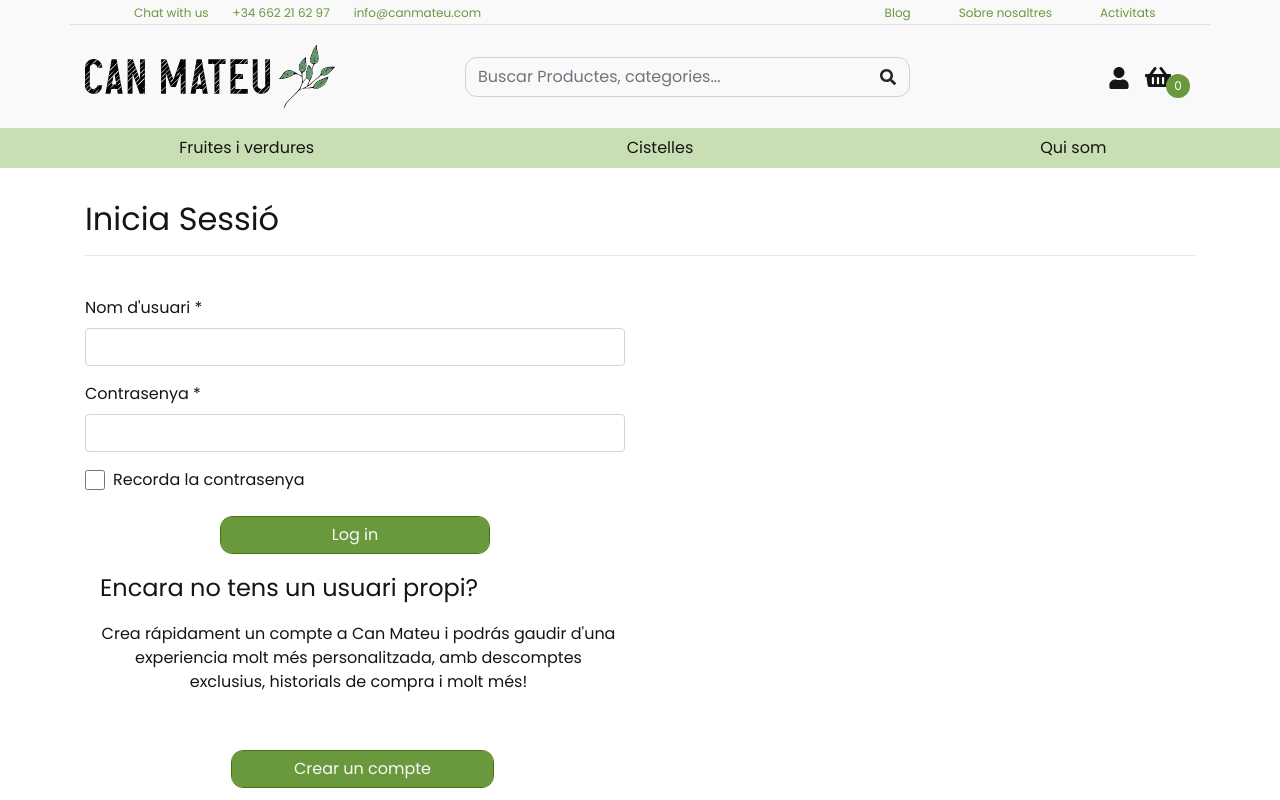
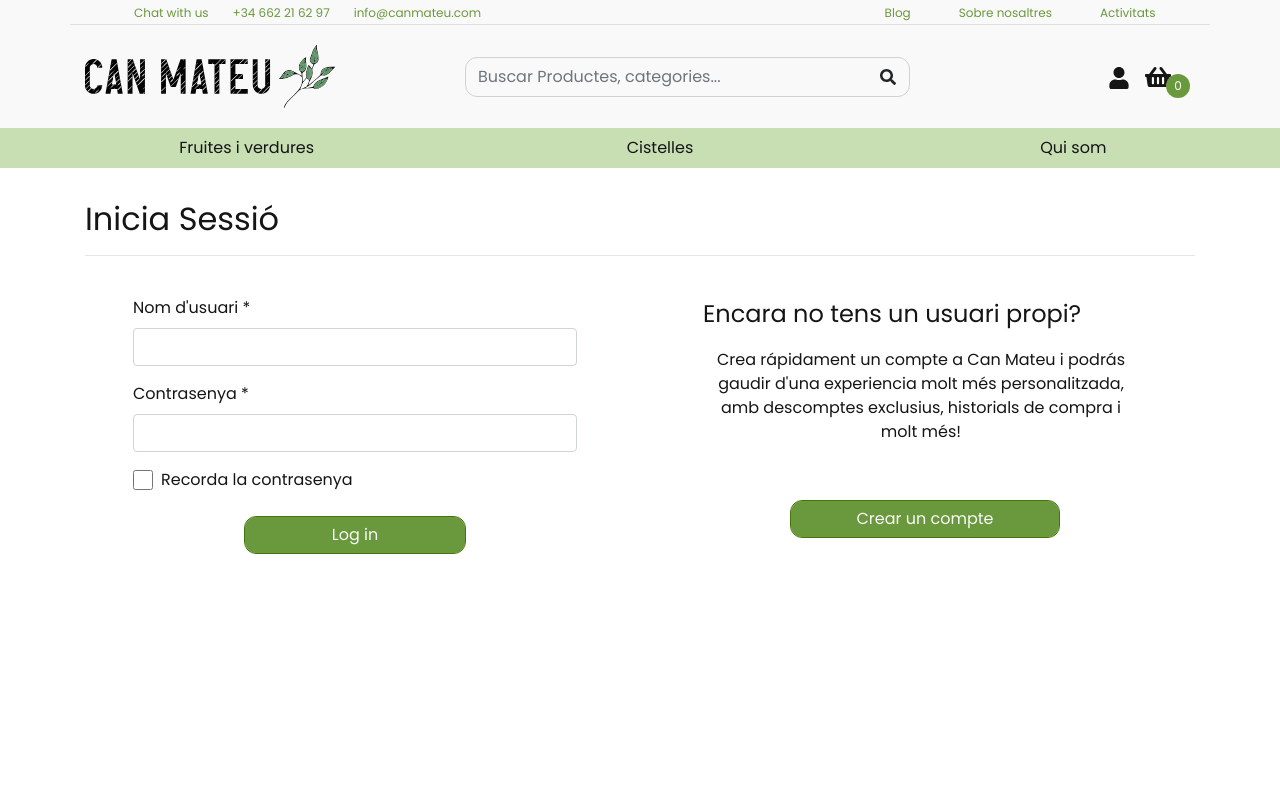
Before and after one commit to SalvadorSC/can-manel-front, a React (Create React App) app: page /iniciar-sessio in a window 1280 px wide. Shown: the top 800 px of the page. Built offline with nearby package versions, Linux system fonts and the light colour scheme; no server answers.

Commit message:
Put admin product CRUD and minor css tweakings login and homepage

```diff
--- a/src/componentes/AdminForm/AdminForm.js
+++ b/src/componentes/AdminForm/AdminForm.js
@@ -2,6 +2,7 @@ import "./AdminForm.css";
 import { FaTimes } from "react-icons/fa";
 import { useContext, useState } from "react";
 import { AuthContext } from "../../context/AuthContext";
+import { string } from "prop-types";
 
 export const AdminForm = (props) => {
   const {
@@ -24,6 +25,19 @@ export const AdminForm = (props) => {
   const sendDataToApi = async (tipoDeForm) => {
     if (tipoDeForm === "editar") {
       console.log(tipoDeForm);
+
+      if (typeof editedProduct.photoUrl === "string") {
+        console.log(editedProduct);
+        const id = editedProduct._id;
+        delete editedProduct._id;
+        const resp = await fetch(urlAPI + `products/product-no-image/${id}`, {
+          method: "PUT",
+          body: editedProduct,
+          headers: {
+            Authorization: "Bearer " + token,
+          },
+        });
+      } else {
         const editedProductFormData = new FormData();
         editedProductFormData.append("photoUrl", editedProduct.photoUrl);
         editedProductFormData.append("name", editedProduct.name);
@@ -44,8 +58,8 @@ export const AdminForm = (props) => {
             },
           }
         );
+      }
       console.log(editedProduct);
-      console.log(editedProductFormData);
       toggleFormEdit();
       loadProducts();
     } else {
@@ -59,6 +73,7 @@ export const AdminForm = (props) => {
       newProduct.append("discount", editedProduct.discount);
       newProduct.append("date", editedProduct.date);
       newProduct.append("stock", editedProduct.stock);
+
       const resp = await fetch(urlAPI + "products/new-product/", {
         method: "POST",
         body: newProduct,
--- a/src/componentes/AdminProduct/AdminProduct.js
+++ b/src/componentes/AdminProduct/AdminProduct.js
@@ -26,7 +26,6 @@ export const AdminProduct = (props) => {
   const toggleFormEdit = () => {
     setFormEditOpen(!formEditOpen);
     setProductEdited(product);
-    console.log(product);
   };
   const showImg = () => {
     setOpen(!open);
@@ -65,7 +64,6 @@ export const AdminProduct = (props) => {
             className="icon-edit"
             onClick={() => {
               toggleFormEdit();
-              toggleForm(false);
               setAction("edit");
               setProductEdited(product);
             }}
--- a/src/paginas/homePage/HomePage.css
+++ b/src/paginas/homePage/HomePage.css
@@ -9,13 +9,17 @@
   width: 100%;
   height: 460px;
   border-radius: 15px;
-  background-image: url("https://picsum.photos/750/440");
+  background-image: url("https://images.unsplash.com/photo-1471248026681-35a45d5530a3?ixid=MnwxMjA3fDB8MHxwaG90by1wYWdlfHx8fGVufDB8fHx8&ixlib=rb-1.2.1&auto=format&fit=crop&w=759&q=80");
   background-size: cover;
 }
 
 .homepage-element-small {
   height: 220px;
-  background-image: url("https://picsum.photos/400/220");
+  background-image: url("https://media.istockphoto.com/photos/masia-in-catalonia-spain-picture-id145154657?b=1&k=6&m=145154657&s=612x612&w=0&h=WaO9ejW95gG1fBP7Ak2m6qAosK3Zd9_u5dHCVs5GNG0=");
+}
+
+.homepage-element-activities {
+  background-image: url("https://images.pexels.com/photos/3771836/pexels-photo-3771836.jpeg?auto=compress&cs=tinysrgb&dpr=2&h=650&w=940");
 }
 
 .homepage-element div {
--- a/src/paginas/homePage/HomePage.js
+++ b/src/paginas/homePage/HomePage.js
@@ -27,7 +27,7 @@ export const HomePage = () => {
                 <p>Qui som</p>
               </div>
             </Link>
-            <div className="homepage-element homepage-element-small d-flex align-items-end mb-3">
+            <div className="homepage-element homepage-element-small homepage-element-activities d-flex align-items-end mb-3">
               <div className="d-flex align-items-center">
                 <p>Cerca activitats!</p>
               </div>
--- a/src/paginas/login/Login.js
+++ b/src/paginas/login/Login.js
@@ -76,9 +76,12 @@ export const Login = (props) => {
             <hr />
           </div>
         </div>
-        <div className="login-wrap p-0">
-          <form className="signin-form row" onSubmit={sendFormLogIn}>
-            <div className="col-md-12 col-lg-6">
+        <div className="login-wrap row p-0">
+          <form
+            className="signin-form col-md-12 col-lg-6"
+            onSubmit={sendFormLogIn}
+          >
+            <div className="px-5">
               <label htmlFor="username">Nom d'usuari *</label>
               <div className="form-group">
                 <input
@@ -125,7 +128,7 @@ export const Login = (props) => {
           </form>
 
           <div className="col-md-12 col-lg-6">
-            <div className="mb-5">
+            <div className="mb-5 px-5">
               <p className="mr-2 text-big ">Encara no tens un usuari propi?</p>
               <p className="mr-2 text-center">
                 Crea rápidament un compte a Can Mateu i podrás gaudir d'una
```
Lines whose indentation alone changed are shown as unchanged.
